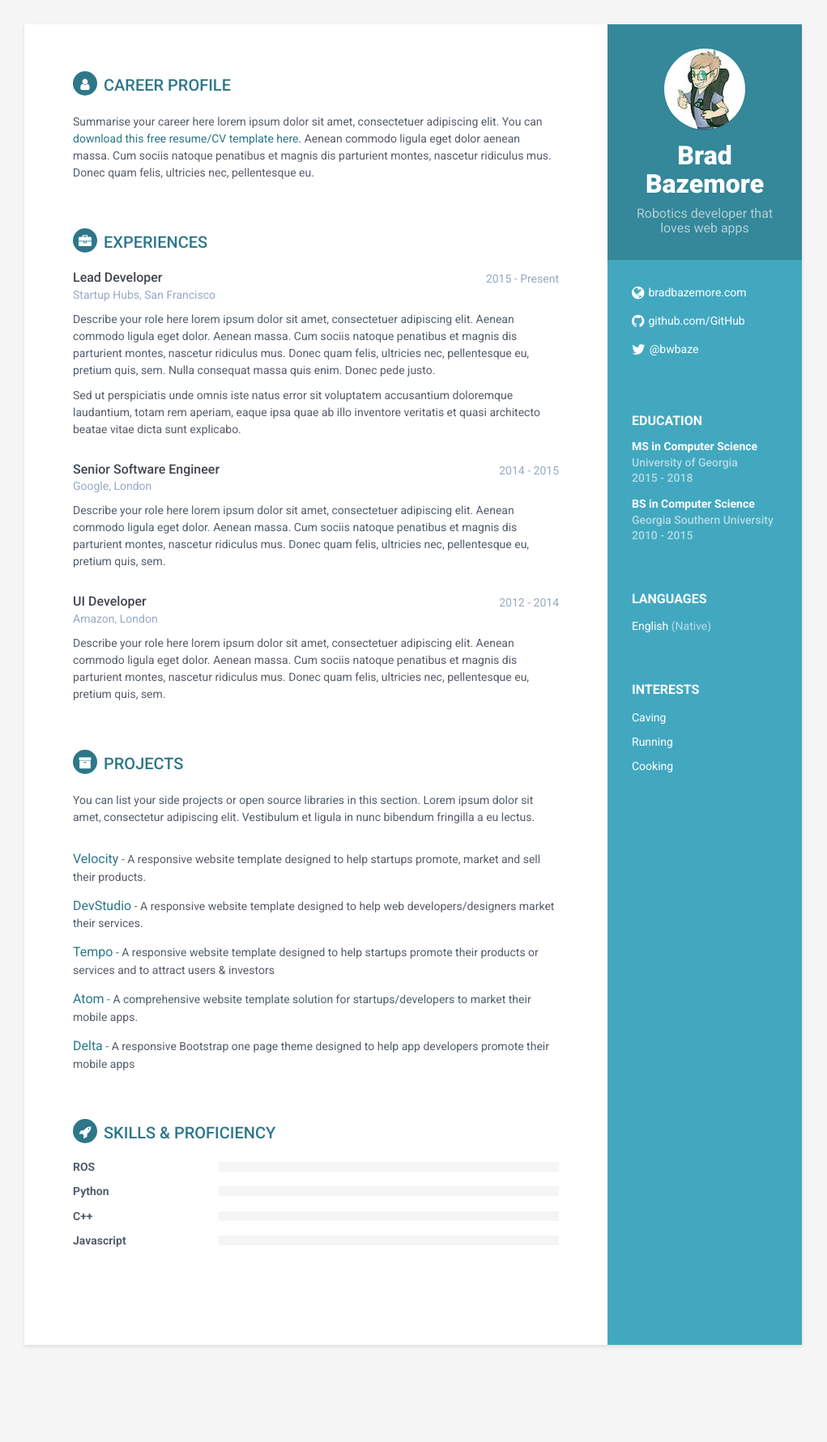
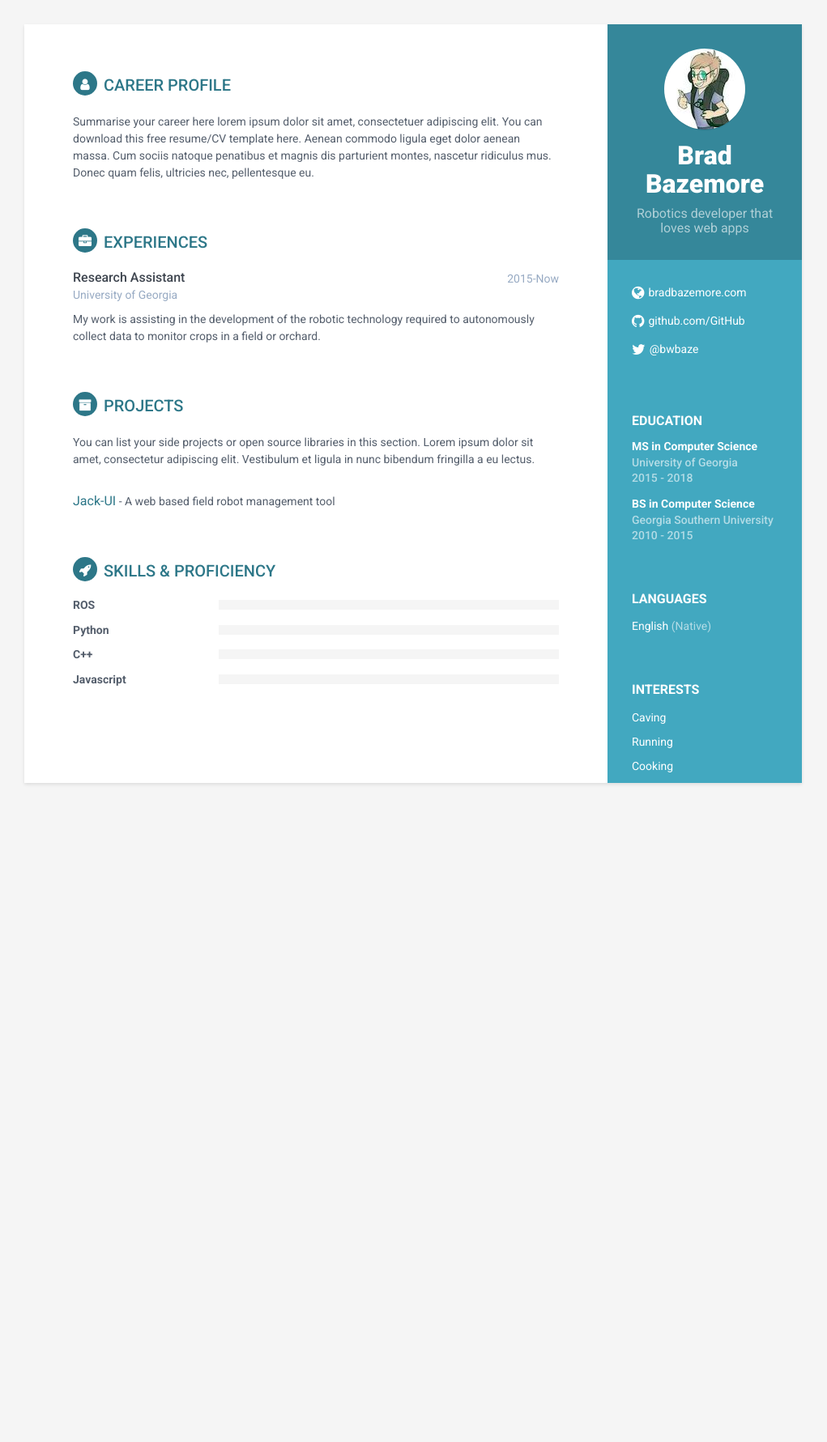
Before and after one commit to sonyccd/resume, a Jekyll site: the page built from index.html, in a window 1280 px wide. Shown: the whole page at 81% size, without its empty margins (130-1151 px from the left). Built offline with Jekyll 4.4.1, drawn with Linux system fonts in a browser that asks for light colours; nearby versions of some CDN libraries; after the commit the page ends 1087 px from its top, so only the background shows below that.

Commit message:
added more config options for resume

```diff
--- a/_config.yml
+++ b/_config.yml
@@ -17,6 +17,23 @@ linkedin:
 github: sonyccd
 twitter: '@bwbaze'
 
+#Content
+about: "Summarise your career here lorem ipsum dolor sit amet, consectetuer adipiscing elit. You can download this
+free resume/CV template here. Aenean commodo ligula eget dolor aenean massa. Cum sociis natoque penatibus et
+magnis dis parturient montes, nascetur ridiculus mus. Donec quam felis, ultricies nec, pellentesque eu."
+
+experiences:
+  - name: "Research Assistant"
+    time: "2015-Now"
+    company: "University of Georgia"
+    description: "My work is assisting in the development of the robotic technology required to autonomously
+    collect data to monitor crops in a field or orchard."
+
+projects:
+  - name: "Jack-UI"
+    description: "A web based field robot management tool"
+    link:
+
 skills:
   - name: ROS
     level: 90%
--- a/_includes/career-profile.html
+++ b/_includes/career-profile.html
@@ -1,9 +1,6 @@
 <section class="section summary-section">
   <h2 class="section-title"><i class="fa fa-user"></i>Career Profile</h2>
   <div class="summary">
-    <p>Summarise your career here lorem ipsum dolor sit amet, consectetuer adipiscing elit. You can <a href="#"
-                                                                                                       target="_blank">download
-      this free resume/CV template here</a>. Aenean commodo ligula eget dolor aenean massa. Cum sociis natoque penatibus
-      et magnis dis parturient montes, nascetur ridiculus mus. Donec quam felis, ultricies nec, pellentesque eu.</p>
+    <p>{{site.about}}</p>
   </div><!--//summary-->
 </section><!--//section-->
--- a/_includes/experience.html
+++ b/_includes/experience.html
@@ -1,53 +1,19 @@
 <section class="section experiences-section">
   <h2 class="section-title"><i class="fa fa-briefcase"></i>Experiences</h2>
 
+  {% for experience in site.experiences %}
   <div class="item">
     <div class="meta">
       <div class="upper-row">
-        <h3 class="job-title">Lead Developer</h3>
-        <div class="time">2015 - Present</div>
+        <h3 class="job-title">{{experience.name}}</h3>
+        <div class="time">{{experience.time}}</div>
       </div><!--//upper-row-->
-      <div class="company">Startup Hubs, San Francisco</div>
+      <div class="company">{{experience.company}}</div>
     </div><!--//meta-->
     <div class="details">
-      <p>Describe your role here lorem ipsum dolor sit amet, consectetuer adipiscing elit. Aenean commodo ligula eget
-        dolor. Aenean massa. Cum sociis natoque penatibus et magnis dis parturient montes, nascetur ridiculus mus. Donec
-        quam felis, ultricies nec, pellentesque eu, pretium quis, sem. Nulla consequat massa quis enim. Donec pede
-        justo.</p>
-      <p>Sed ut perspiciatis unde omnis iste natus error sit voluptatem accusantium doloremque laudantium, totam rem
-        aperiam, eaque ipsa quae ab illo inventore veritatis et quasi architecto beatae vitae dicta sunt explicabo. </p>
+      <p>{{experience.description}}</p>
     </div><!--//details-->
   </div><!--//item-->
-
-  <div class="item">
-    <div class="meta">
-      <div class="upper-row">
-        <h3 class="job-title">Senior Software Engineer</h3>
-        <div class="time">2014 - 2015</div>
-      </div><!--//upper-row-->
-      <div class="company">Google, London</div>
-    </div><!--//meta-->
-    <div class="details">
-      <p>Describe your role here lorem ipsum dolor sit amet, consectetuer adipiscing elit. Aenean commodo ligula eget
-        dolor. Aenean massa. Cum sociis natoque penatibus et magnis dis parturient montes, nascetur ridiculus mus. Donec
-        quam felis, ultricies nec, pellentesque eu, pretium quis, sem.</p>
-
-    </div><!--//details-->
-  </div><!--//item-->
-
-  <div class="item">
-    <div class="meta">
-      <div class="upper-row">
-        <h3 class="job-title">UI Developer</h3>
-        <div class="time">2012 - 2014</div>
-      </div><!--//upper-row-->
-      <div class="company">Amazon, London</div>
-    </div><!--//meta-->
-    <div class="details">
-      <p>Describe your role here lorem ipsum dolor sit amet, consectetuer adipiscing elit. Aenean commodo ligula eget
-        dolor. Aenean massa. Cum sociis natoque penatibus et magnis dis parturient montes, nascetur ridiculus mus. Donec
-        quam felis, ultricies nec, pellentesque eu, pretium quis, sem.</p>
-    </div><!--//details-->
-  </div><!--//item-->
+  {% endfor %}
 
 </section><!--//section-->
--- a/_includes/projects.html
+++ b/_includes/projects.html
@@ -4,21 +4,12 @@
     <p>You can list your side projects or open source libraries in this section. Lorem ipsum dolor sit amet, consectetur
       adipiscing elit. Vestibulum et ligula in nunc bibendum fringilla a eu lectus.</p>
   </div><!--//intro-->
+
+  {% for project in site.projects %}
   <div class="item">
-    <span class="project-title"><a href="#hook">Velocity</a></span> - <span class="project-tagline">A responsive website template designed to help startups promote, market and sell their products.</span>
+    <span class="project-title"><a href={{project.link}}>{{project.name}}</a></span> -
+    <span class="project-tagline">{{project.description}}</span>
+  </div><!--//item-->
+  {% endfor %}
 
-  </div><!--//item-->
-  <div class="item">
-    <span class="project-title"><a href="#" target="_blank">DevStudio</a></span> -
-    <span class="project-tagline">A responsive website template designed to help web developers/designers market their services. </span>
-  </div><!--//item-->
-  <div class="item">
-    <span class="project-title"><a href="#" target="_blank">Tempo</a></span> - <span class="project-tagline">A responsive website template designed to help startups promote their products or services and to attract users &amp; investors</span>
-  </div><!--//item-->
-  <div class="item">
-    <span class="project-title"><a href="#" target="_blank">Atom</a></span> - <span class="project-tagline">A comprehensive website template solution for startups/developers to market their mobile apps. </span>
-  </div><!--//item-->
-  <div class="item">
-    <span class="project-title"><a href="#" target="_blank">Delta</a></span> - <span class="project-tagline">A responsive Bootstrap one page theme designed to help app developers promote their mobile apps</span>
-  </div><!--//item-->
 </section><!--//section-->
```
Also changed, not shown: _includes/about.html (deleted, +0 -8 lines).
